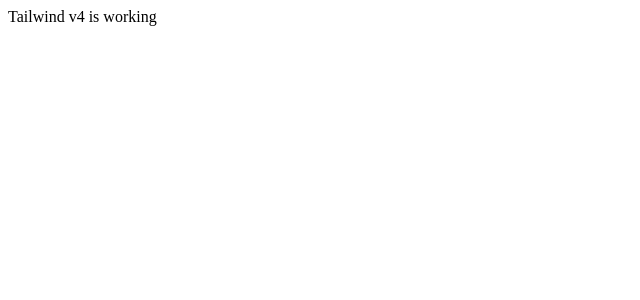
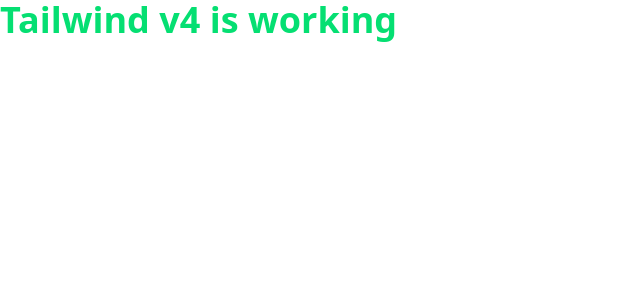
Before and after one commit to ucsbSWE/website, a Next.js app: page / in a window 1280 px wide. Shown: the top 300 px of the page, without its empty margins (0-640 px from the left). Built offline with nearby package versions, Linux system fonts and the light colour scheme.

Commit message:
configuring tailwind

```diff
--- a/app/globals.css
+++ /dev/null
@@ -1 +0,0 @@
-@import "tailwindcss";
--- a/app/layout.tsx
+++ /dev/null
@@ -1,17 +0,0 @@
-import React from 'react'
-
-export default function DashboardLayout({
-  children,
-}: {
-  children: React.ReactNode
-}) {
-  return (
-    <html lang="en">
-      <body>
-        {/* Layout UI */}
-        {/* Place children where you want to render a page or nested layout */}
-        <main>{children}</main>
-      </body>
-    </html>
-  )
-}
--- /dev/null
+++ b/src/app/globals.css
@@ -0,0 +1 @@
+@import "tailwindcss";
--- /dev/null
+++ b/src/app/layout.tsx
@@ -0,0 +1,9 @@
+import "./globals.css";
+
+export default function RootLayout({ children }: { children: React.ReactNode }) {
+  return (
+    <html lang="en">
+      <body>{children}</body>
+    </html>
+  );
+}
--- a/app/page.js
+++ b/src/app/page.js
@@ -1,9 +1,9 @@
 export default function Home() {
   return (
     <main>
-      <div className="text-3xl font-bold text-purple-600">
+      <h1 className="text-green-400 text-4xl font-bold">
         Tailwind v4 is working
-      </div>
+      </h1>
     </main>
   );
 }
--- /dev/null
+++ b/tailwind.config.js
@@ -0,0 +1,11 @@
+/** @type {import('tailwindcss').Config} */
+export default {
+  content: [
+    "./src/app/**/*.{js,ts,jsx,tsx}",
+    "./src/pages/**/*.{js,ts,jsx,tsx}",
+  ],
+  theme: {
+    extend: {},
+  },
+  plugins: [],
+};
```
